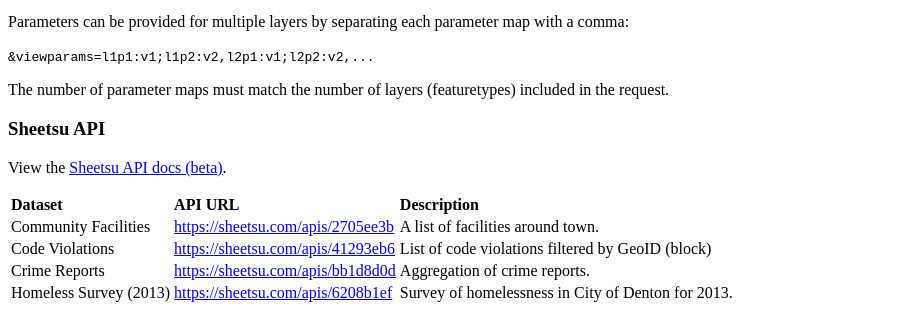
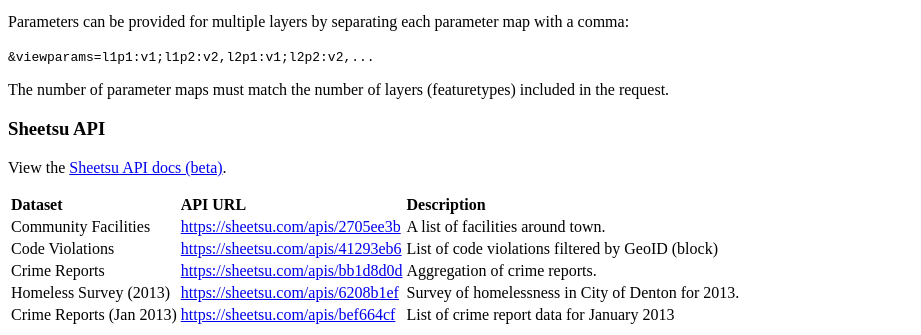
Before and after one commit to OpenDenton/Denton-Dashboard, a plain HTML site: page README.html in a window 1280 px wide. Shown: the part 1922-2257 px from the top of the page, without its empty margins (0-921 px from the left). Before the commit the page ends 2235 px from the top, so only its background shows below. Drawn offline with Linux system fonts and the light colour scheme.

Commit message:
added jan 2013

```diff
--- a/README.html
+++ b/README.html
@@ -161,6 +161,11 @@
 	<td style="text-align:left;"><a href="https://sheetsu.com/apis/6208b1ef">https://sheetsu.com/apis/6208b1ef</a></td>
 	<td style="text-align:left;">Survey of homelessness in City of Denton for 2013.</td>
 </tr>
+<tr>
+	<td style="text-align:left;">Crime Reports (Jan 2013)</td>
+	<td style="text-align:left;"><a href="https://sheetsu.com/apis/bef664cf">https://sheetsu.com/apis/bef664cf</a></td>
+	<td style="text-align:left;">List of crime report data for January 2013</td>
+</tr>
 </tbody>
 </table>
 
```
Also changed, not shown: README.md.
